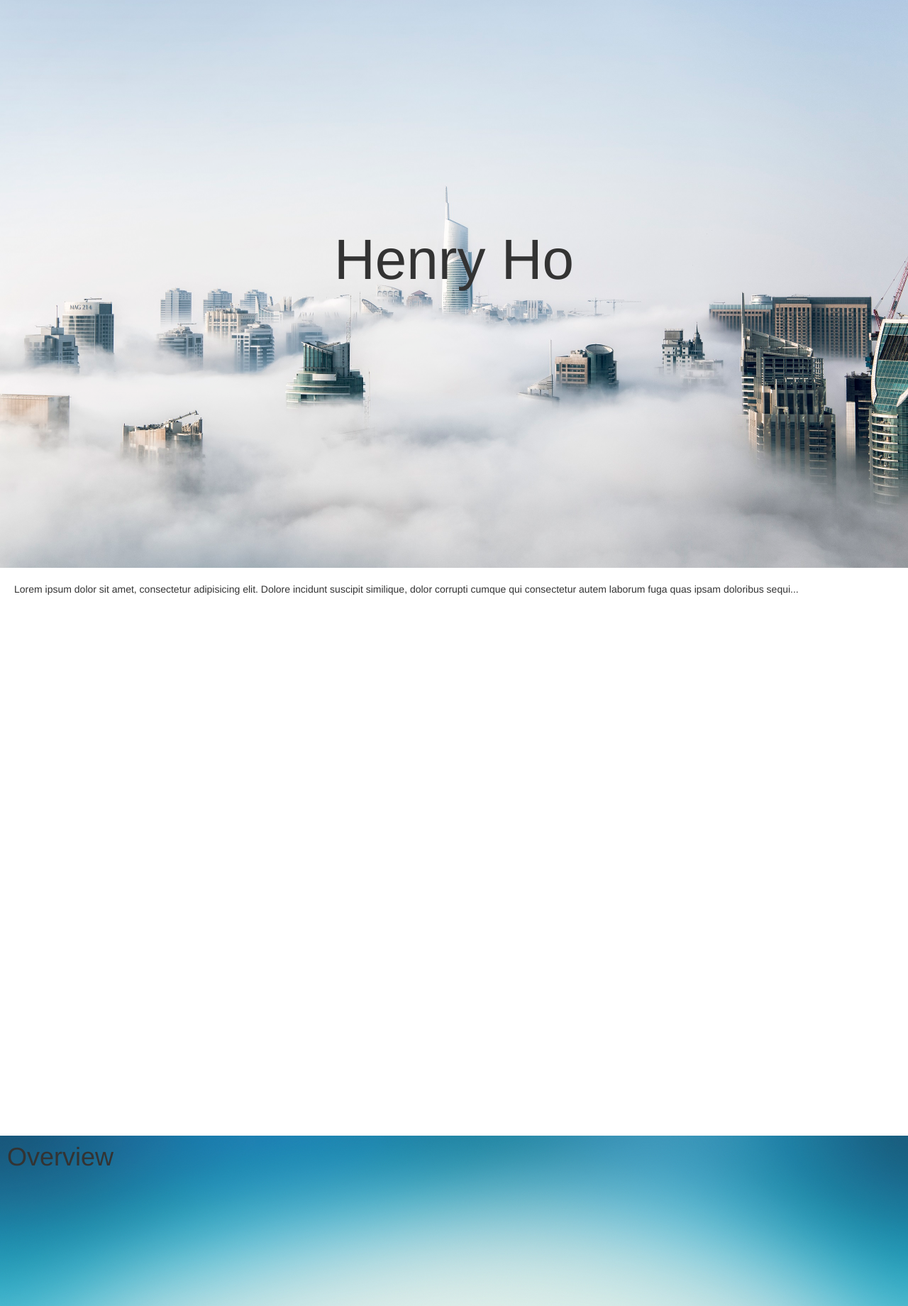
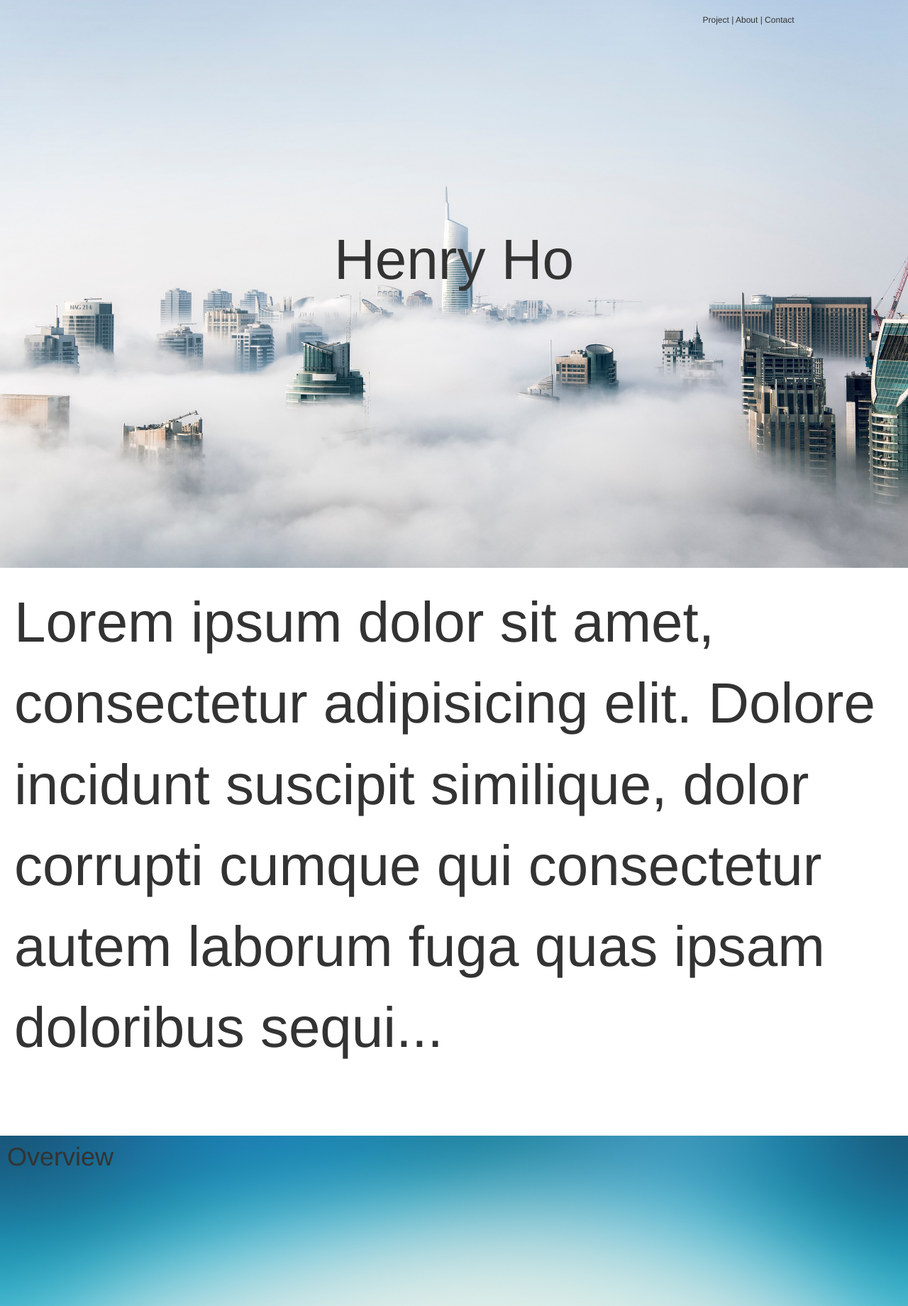
Before and after one commit to hchho/henryho.github.io, a PHP site: page / in a window 1280 px wide. Shown: the top 1840 px of the page at 71% size. Run offline with PHP 8.4, Linux system fonts and the light colour scheme; some libraries are stand-ins or nearby versions.

Commit message:
Previous change

```diff
--- a/css/custom.css
+++ b/css/custom.css
@@ -8,12 +8,16 @@ div {
     padding: 10px;
 }
 
-h1#title {
+#title h1,  div {
     /* text-align: center; */
     /* padding: -10px; */
     /* position: absolute; */
     top: 40%;
     font-size: 80px;
+}
+
+#title div {
+    font-size: 12px;
 }
 .cd-fixed-bg {
 	background-size: cover;
--- a/index.html
+++ b/index.html
@@ -10,8 +10,9 @@
 
 <body>
     <main>
-        <div class="cd-fixed-bg cd-bg-1">
-            <h1 class="col-sm-offset-4 col-sm-4 text-center" id="title">Henry Ho</h1>
+        <div class="cd-fixed-bg cd-bg-1" id="title">
+            <h1 class="col-sm-offset-4 col-sm-4 text-center">Henry Ho</h1>
+            <div class="text-center">Project | About | Contact</div>
         </div>
         <div class="cd-scrolling-bg cd-color-1">
             <div class="cd-container">
```
